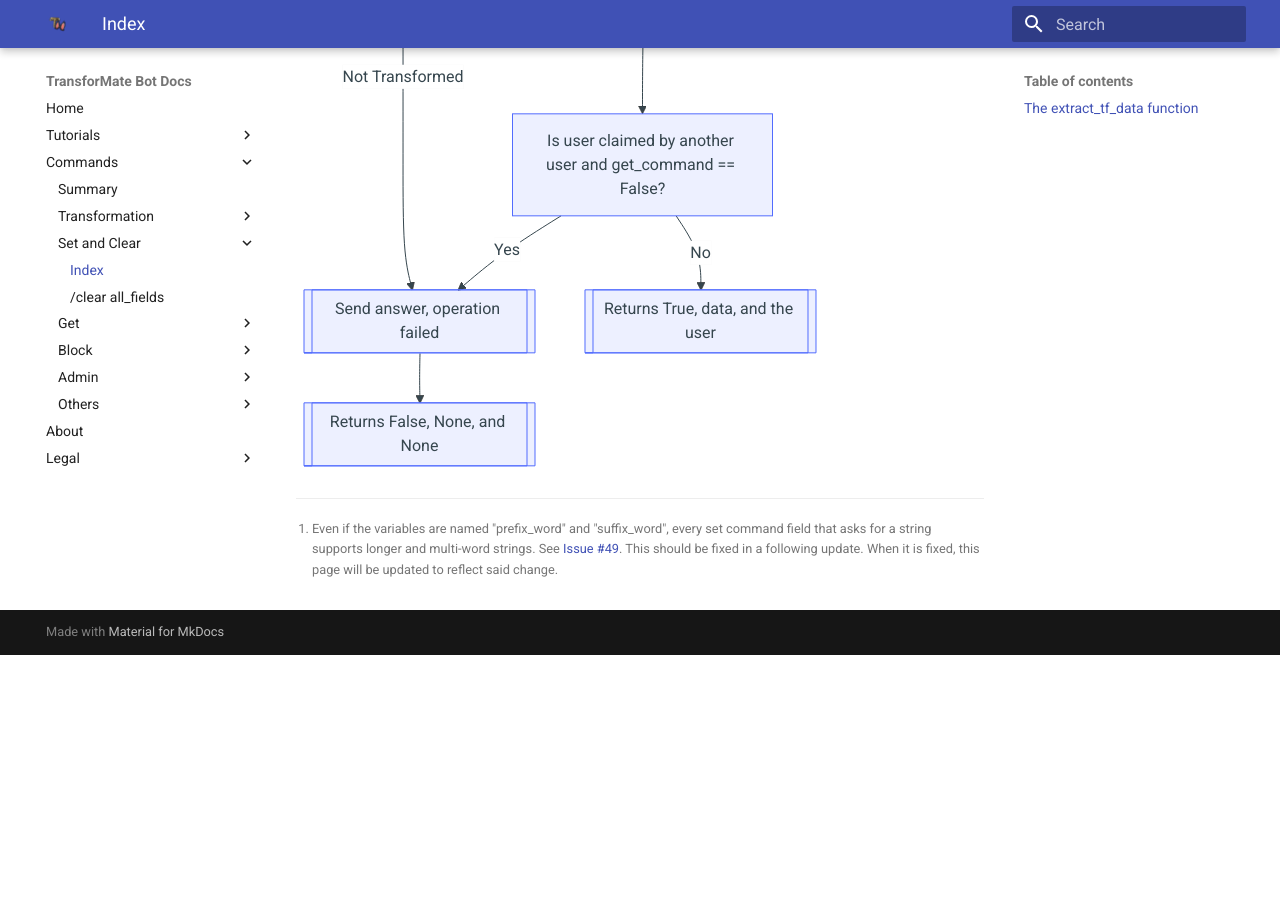
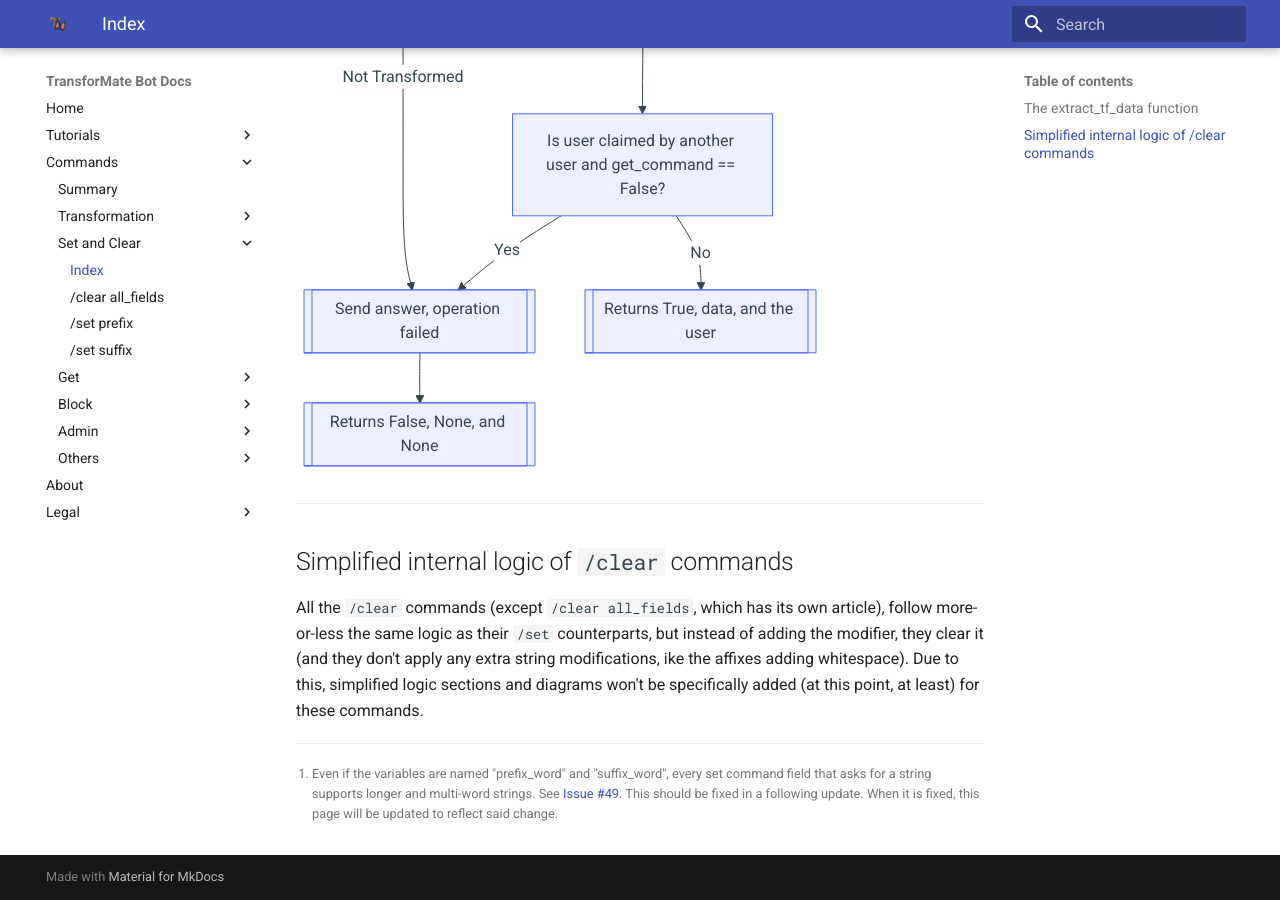
Before and after one commit to dorythecat/TransforMate, an MkDocs documentation site: the page built from docs/commands/set_and_clear/index.md, in a window 1280 px wide and 900 px high, scrolled down 2781 px. Built offline with MkDocs 1.6.1 and Material for MkDocs 9.7.7, drawn with Linux system fonts in a browser that asks for light colours; before the commit the page ends 3436 px from its top, so only the background shows below that.

````diff
--- a/docs/commands/set_and_clear/index.md
+++ b/docs/commands/set_and_clear/index.md
@@ -33,12 +33,12 @@
         We recommend you save a transformation before clearing all the settings of a
         user. That will reduce the chance of you regretting it later.
 
-- `/set prefix [prefix_word] <prefix_chance> <user> <whitespace>`
+- [`/set prefix [prefix_word] <prefix_chance> <user> <whitespace>`](prefix.md)
 ??? info
     Sets a prefix string[^1] that will go before the message the user has sent,
     with a certain random chance of this happening.
 
-- `/set suffix [suffix_word] <suffix_chance> <user> <whitespace>`
+- [`/set suffix [suffix_word] <suffix_chance> <user> <whitespace>`](suffix.md)
 ??? info
     Sets a suffix string[^1] that will go after the message the user has sent,
     with a certain random chance of this happening.
@@ -137,3 +137,13 @@
     CheckClaim --> |No| ReturnData[[Returns True, data, and the user]]
     SendAnswerError --> ReturnNone[[Returns False, None, and None]]
 ```
+
+---
+
+## Simplified internal logic of `/clear` commands
+All the `/clear` commands (except `/clear all_fields`, which has its own article),
+follow more-or-less the same logic as their `/set` counterparts, but instead of
+adding the modifier, they clear it (and they don't apply any extra string
+modifications, ike the affixes adding whitespace). Due to this, simplified logic
+sections and diagrams won't be specifically added (at this point, at least) for
+these commands.
--- a/mkdocs.yml
+++ b/mkdocs.yml
@@ -22,7 +22,9 @@
           - /import_tf: commands/transformation/import_tf.md
       - Set and Clear:
           - Index: commands/set_and_clear/index.md
-          - /clear all_fields: commands/set_and_clear.md
+          - /clear all_fields: commands/set_and_clear/all_fields.md
+          - /set prefix: commands/set_and_clear/prefix.md
+          - /set suffix: commands/set_and_clear/suffix.md
       - Get:
           - Index: commands/get/index.md
       - Block:
````
Also changed, not shown: docs/commands/set_and_clear/prefix.md (added, +31 -0 lines), docs/commands/set_and_clear/suffix.md (added).
